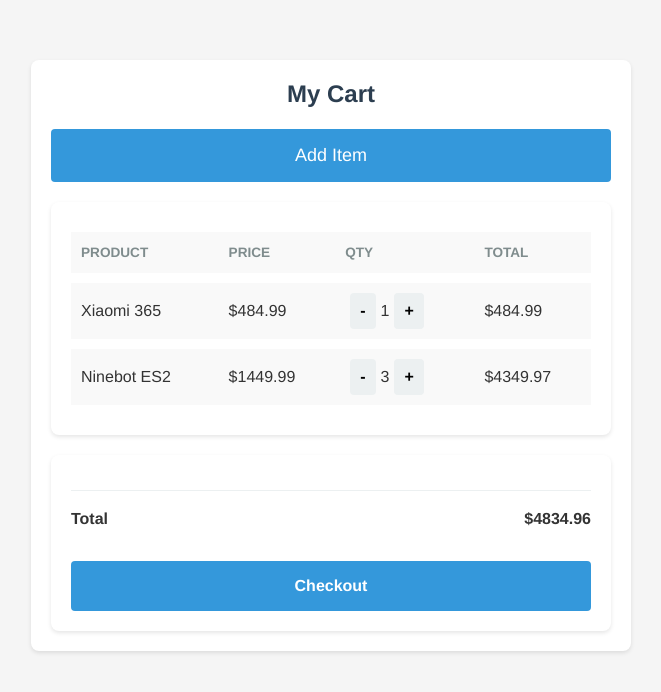
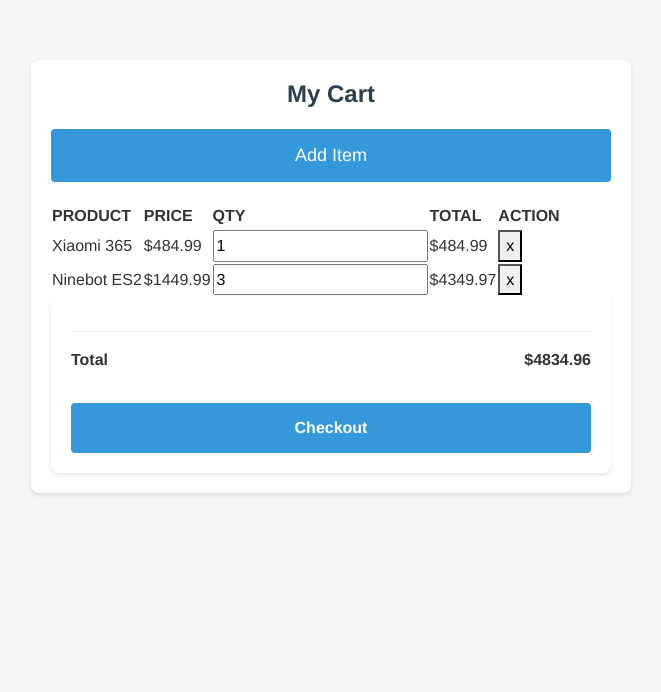
Before and after one commit to zayed-haque/wl-shop, a React (Create React App) app in the folder wl_shop_frontend/: page / in a window 1280 px wide. Shown: the top 692 px of the page, without its empty margins (309-970 px from the left). Built offline with nearby package versions, Linux system fonts and the light colour scheme.

Commit message:
Implemented Add to Cart

```diff
--- a/wl_shop_frontend/src/App.js
+++ b/wl_shop_frontend/src/App.js
@@ -3,20 +3,24 @@
 import Cart from './components/Cart';
 import Billing from './components/Billing';
 import AddItem from './components/AddItem';
+import { CartProvider } from './components/CartContext';
 
 import './App.css';
 
 function App() {
   return (
+    <CartProvider>
       <Router>
         <div className="App">
           <Routes>
             <Route path="/" element={<Cart />} />
             <Route path="/billing" element={<Billing />} />
             <Route path="/add-item" element={<AddItem />} />
+
           </Routes>
         </div>
       </Router>
+    </CartProvider>
   );
 }
 
--- a/wl_shop_frontend/src/components/AddItem.js
+++ b/wl_shop_frontend/src/components/AddItem.js
@@ -1,9 +1,11 @@
-import React, { useState, useEffect, useRef } from 'react';
+import React, { useState, useEffect, useRef, useContext } from 'react';
+import { Html5QrcodeScanner } from 'html5-qrcode';
 import { useNavigate } from 'react-router-dom';
-import { Html5QrcodeScanner } from 'html5-qrcode';
+import { CartContext } from './CartContext';
 import Modal from 'react-modal';
 
-const AddItem = ({ addItemToCart }) => {
+const AddItem = () => {
+  const { addItemToCart } = useContext(CartContext);
   const [scanning, setScanning] = useState(false);
   const [barcode, setBarcode] = useState(null);
   const [manualBarcode, setManualBarcode] = useState('');
@@ -66,9 +68,11 @@
   };
 
   const handleAddItem = () => {
-    addItemToCart(itemDetails);
+    if (addItemToCart) {
+      addItemToCart(itemDetails);
+    }
     setIsModalOpen(false);
-    navigate('/cart');
+    navigate('/');
   };
 
   const handleReturnToApp = () => {
--- a/wl_shop_frontend/src/components/Cart.js
+++ b/wl_shop_frontend/src/components/Cart.js
@@ -1,34 +1,32 @@
-import React, { useState } from 'react';
+import React, { useContext, useState } from 'react';
+import { useNavigate, Route, Routes } from 'react-router-dom';
+import { CartContext } from './CartContext';
+
 import CartItems from './CartItems';
-// import ShippingOptions from './ShippingOptions';
 import OrderSummary from './OrderSummary';
-import { useNavigate } from 'react-router-dom';
+import AddItem from './AddItem';
 import './Cart.css';
 
 function Cart() {
-    const navigate = useNavigate();
-  const [items, setItems] = useState([
-    { id: 1, name: 'Xiaomi 365', price: 484.99, quantity: 1 },
-    { id: 2, name: 'Ninebot ES2', price: 1449.99, quantity: 3 }
-  ]);
+  const navigate = useNavigate();
+  const { items, addItemToCart, setItems } = useContext(CartContext);
   const [shippingCost, setShippingCost] = useState(0);
 
   const updateQuantity = (id, newQuantity) => {
     setItems(items.map(item =>
-      item.id === id ? { ...item, quantity: Math.max(0, newQuantity) } : item
+      item.id === id ? { ...item, quantity: Math.max(1, newQuantity) } : item
     ));
   };
 
-  const updateShipping = (cost) => {
-    setShippingCost(cost);
+  const removeItem = (id) => {
+    setItems(items.filter(item => item.id !== id));
   };
 
-
-  const handleCapture = (e) => {
-    const file = e.target.files[0];
+  const handleCapture = (event) => {
+    const file = event.target.files[0];
     if (file) {
+      // Process the captured image file as needed
       console.log('Captured image:', file);
-      // You can handle the captured image file here
     }
   };
 
@@ -36,7 +34,6 @@
     <div className="cart-container">
       <h1>My Cart</h1>
       <button className="add-item-button" onClick={() => navigate('/add-item')}>Add Item</button>
-
       <input
         type="file"
         accept="image/*"
@@ -45,11 +42,14 @@
         style={{ display: 'none' }}
         onChange={handleCapture}
       />
-      <CartItems items={items} updateQuantity={updateQuantity} />
+      <CartItems items={items} updateQuantity={updateQuantity} removeItem={removeItem} />
       <div className="cart-summary">
-        {/* <ShippingOptions updateShipping={updateShipping} /> */}
         <OrderSummary items={items} shippingCost={shippingCost} />
       </div>
+
+      <Routes>
+        <Route path="/add-item" element={<AddItem />} />
+      </Routes>
     </div>
   );
 }
--- /dev/null
+++ b/wl_shop_frontend/src/components/CartContext.js
@@ -0,0 +1,66 @@
+// import React, { createContext, useState } from 'react';
+
+// export const CartContext = createContext();
+
+// export const CartProvider = ({ children }) => {
+//   const [items, setItems] = useState([
+//     { id: 1, name: 'Xiaomi 365', price: 484.99, quantity: 1 },
+//     { id: 2, name: 'Ninebot ES2', price: 1449.99, quantity: 3 }
+//   ]);
+
+//   const addItemToCart = (item) => {
+//     const existingItem = items.find(i => i.name === item.name);
+//     if (existingItem) {
+//       setItems(items.map(i =>
+//         i.name === item.name ? { ...i, quantity: i.quantity + item.quantity } : i
+//       ));
+//     } else {
+//       setItems([...items, item]);
+//     }
+//   };
+
+//   const removeItem = (id) => {
+//     setItems(prevItems => prevItems.filter(item => item.id !== id));
+//   };
+
+//   return (
+//     <CartContext.Provider value={{ items, addItemToCart, setItems, removeItem }}>
+//       {children}
+//     </CartContext.Provider>
+//   );
+// };
+
+import React, { createContext, useState } from 'react';
+
+export const CartContext = createContext();
+
+export const CartProvider = ({ children }) => {
+  const [items, setItems] = useState([
+    { id: 1, name: 'Xiaomi 365', price: 484.99, quantity: 1 },
+    { id: 2, name: 'Ninebot ES2', price: 1449.99, quantity: 3 }
+  ]);
+
+  const addItemToCart = (item) => {
+    const existingItem = items.find(i => i.name === item.name);
+    if (existingItem) {
+      setItems(items.map(i =>
+        i.name === item.name ? { ...i, quantity: i.quantity + item.quantity } : i
+      ));
+    } else {
+      setItems(prevItems => [
+        ...prevItems,
+        { ...item, id: Date.now() }
+      ]);
+    }
+  };
+
+  const removeItem = (id) => {
+    setItems(prevItems => prevItems.filter(item => item.id !== id));
+  };
+
+  return (
+    <CartContext.Provider value={{ items, addItemToCart, setItems, removeItem }}>
+      {children}
+    </CartContext.Provider>
+  );
+};
--- a/wl_shop_frontend/src/components/CartItems.js
+++ b/wl_shop_frontend/src/components/CartItems.js
@@ -1,8 +1,11 @@
-import React from 'react';
+import React, { useContext } from 'react';
+import { CartContext } from './CartContext';
 
-function CartItems({ items, updateQuantity }) {
+function CartItems() {
+  const { items, updateQuantity, removeItem } = useContext(CartContext);
+
   return (
-    <div className="cart-items">
+    <div>
       <table>
         <thead>
           <tr>
@@ -10,19 +13,26 @@
             <th>PRICE</th>
             <th>QTY</th>
             <th>TOTAL</th>
+            <th>ACTION</th>
           </tr>
         </thead>
         <tbody>
           {items.map(item => (
-            <tr key={item.id}>
+            <tr key={item.id} className="cart-item">
               <td>{item.name}</td>
               <td>${item.price.toFixed(2)}</td>
               <td>
-                <button onClick={() => updateQuantity(item.id, item.quantity - 1)}>-</button>
-                <span>{item.quantity}</span>
-                <button onClick={() => updateQuantity(item.id, item.quantity + 1)}>+</button>
+                <input
+                  type="number"
+                  value={item.quantity}
+                  onChange={(e) => updateQuantity(item.id, parseInt(e.target.value))}
+                  min="1"
+                />
               </td>
               <td>${(item.price * item.quantity).toFixed(2)}</td>
+              <td>
+                <button onClick={() => removeItem(item.id)}>x</button>
+              </td>
             </tr>
           ))}
         </tbody>
--- a/wl_shop_frontend/src/index.js
+++ b/wl_shop_frontend/src/index.js
@@ -3,13 +3,13 @@
 import './index.css';
 import App from './App';
 import reportWebVitals from './reportWebVitals';
+import { CartProvider } from './components/CartContext';
 
 const root = ReactDOM.createRoot(document.getElementById('root'));
 root.render(
-  <React.StrictMode>
-
+  <CartProvider>
     <App />
-  </React.StrictMode>
+  </CartProvider>
 );
 
 // If you want to start measuring performance in your app, pass a function
```
